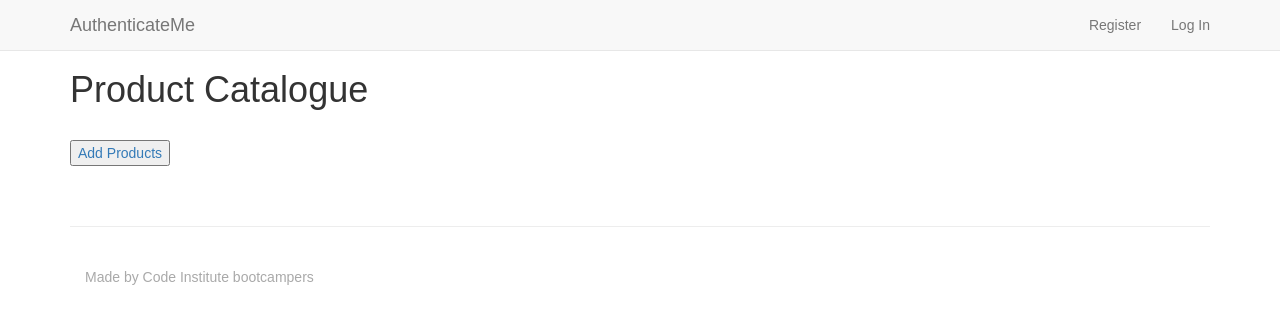
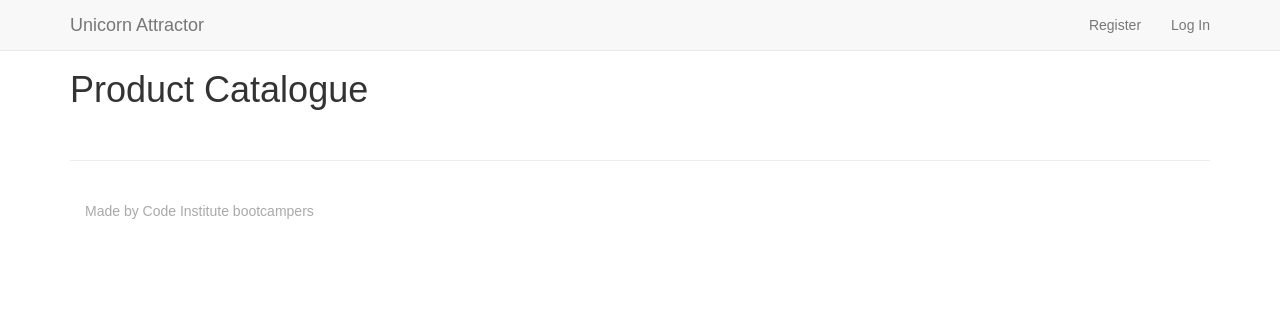
Before and after one commit to Code-Institute-Submissions/fullstack-project, a Django app: page / in a window 1280 px wide. Shown: the top 324 px of the page. Run offline with Django 3.2, Linux system fonts and the light colour scheme; data that the repository does not hold is empty; some libraries are stand-ins or nearby versions.

Commit message:
Remove the add products feature

```diff
--- a/ecommerce/urls.py
+++ b/ecommerce/urls.py
@@ -15,7 +15,7 @@ Including another URLconf
 """
 from django.conf.urls import url, include
 from django.contrib import admin
-from products.views import all_products, addproduct
+from products.views import all_products
 from accounts import urls as urls_accounts
 from django.conf import settings # new
 from django.conf.urls.static import static # new
@@ -23,7 +23,6 @@ from django.conf.urls.static import static # new
 urlpatterns = [
     url(r'^admin/', admin.site.urls),
     url(r'^$', all_products),
-    url(r'^products/add$', addproduct),
     url(r'^accounts/', include(urls_accounts)),
 
 ]
--- a/products/templates/products.html
+++ b/products/templates/products.html
@@ -2,9 +2,7 @@
 {% load static %}
 {% block content %}
 <h1>Product Catalogue</h1>
-<br/>
-<button type="button"><a style="text-decoration:none" href="products/add">Add Products</a></button>
-<br/><br/>
+
 <div class="row row-flex">
 {% for t in all_products %}
 <div class="col-xs-10 col-xs-offset-1 col-sm-offset-0 col-sm-6 col-md-4 display panel panel-default">
--- a/products/views.py
+++ b/products/views.py
@@ -5,19 +5,3 @@ from .forms import AddProduct
 def all_products(request):
     all_products = Product.objects.all()
     return render(request, "products.html", {"all_products": all_products})
-
-def addproduct(request):
-    if request.method == "POST":
-        submitted_form = AddProduct(request.POST, request.FILES)
-        if submitted_form.is_valid():
-            submitted_form.save()
-            return redirect(all_products)
-        else:
-            return(request,"add_product.html",{
-                'form':submitted_form
-            })
-    else:
-        toadd_form = AddProduct()
-        return render(request,"add_product.html",{
-            'form' : toadd_form
-        })
--- a/templates/base.html
+++ b/templates/base.html
@@ -5,7 +5,7 @@
     <meta charset="UTF-8">
     <meta name="viewport" content="width=device-width, initial-scale=1.0">
     <meta http-equiv="X-UA-Compatible" content="ie=edge">
-    <title>AuthenticateMe</title>
+    <title>Unicorn Attractor</title>
 
     <link rel="stylesheet" href="https://cdnjs.cloudflare.com/ajax/libs/bootswatch/3.3.7/cerulean/bootstrap.min.css">
     <link rel="stylesheet" href="{% static 'css/custom.css' %}">
@@ -23,7 +23,7 @@
                     <span class="icon-bar"></span>
                     <span class="icon-bar"></span>
                 </button>
-                <a class="navbar-brand" href="/">AuthenticateMe</a>
+                <a class="navbar-brand" href="/">Unicorn Attractor</a>
             </div>
             <div id="navbar" class="navbar-collapse collapse">
                 <ul class="nav navbar-nav navbar-right">
```
